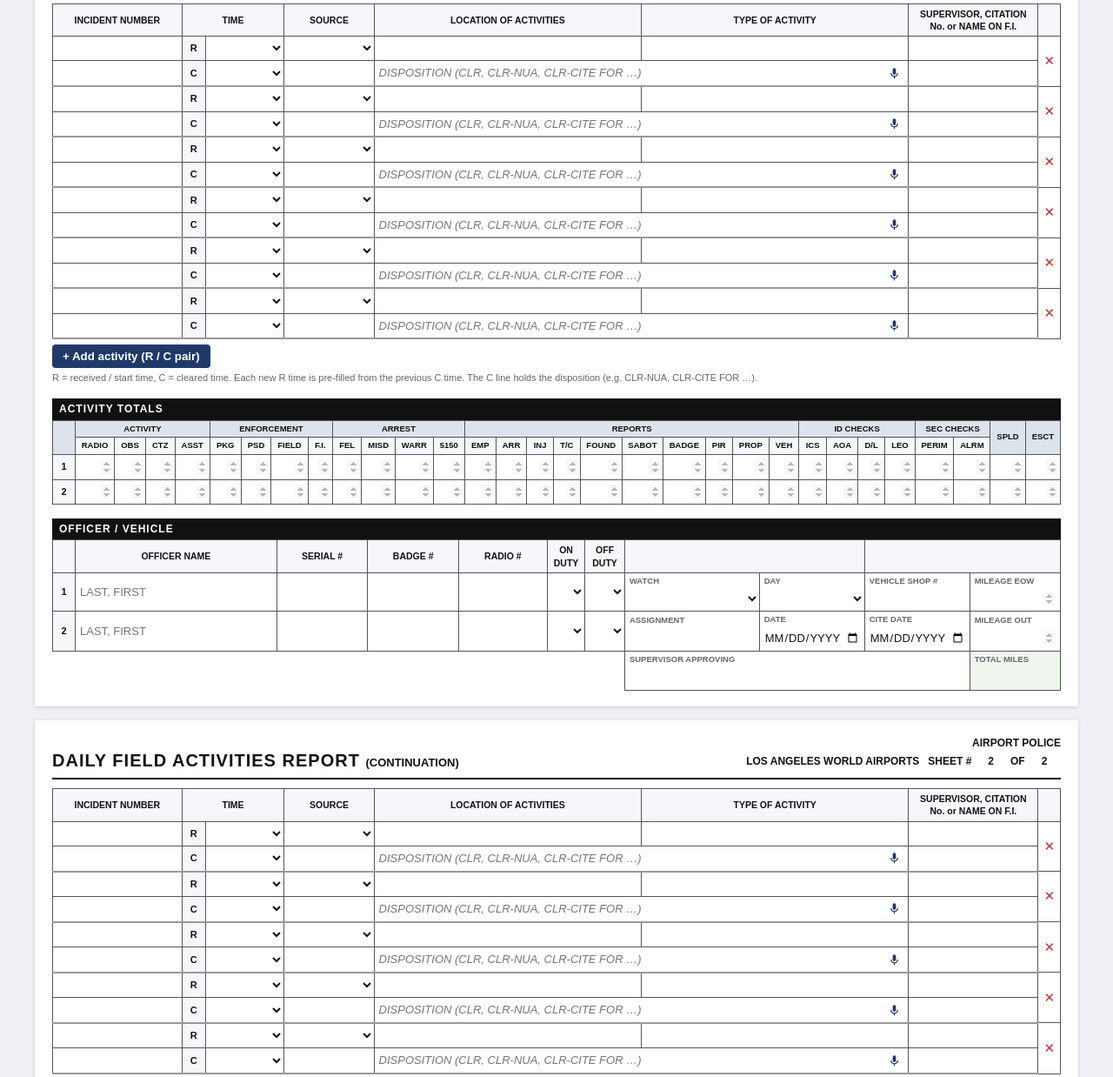
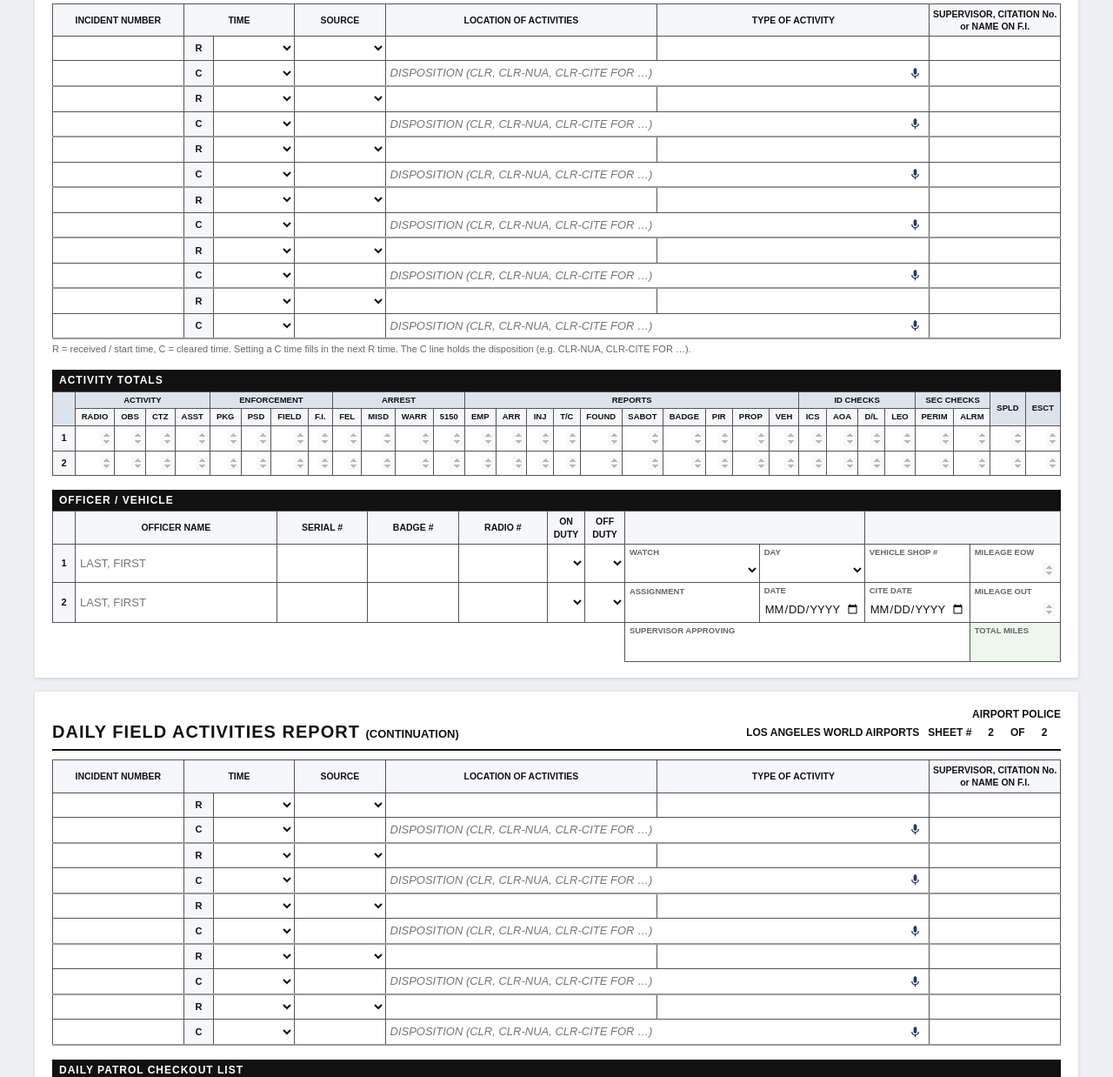
Before and after one commit to laxpdfar/DFAR, a plain HTML site: page index.html in a window 1280 px wide. Shown: the part 135-1373 px from the top of the page at 87% size. Drawn offline with Linux system fonts and the light colour scheme.

Commit message:
Fix activity rows at 6 + 5; remove add/remove activity buttons
Co-Authored-By: Claude Opus 5.5 <noreply@anthropic.com>
Claude-Session: https://claude.ai/code/session_01DJZFH4vmWy84Dh1UpaPDhz

```diff
--- a/index.html
+++ b/index.html
@@ -47,9 +47,7 @@
   .rc{width:26px;text-align:center;font-weight:bold;font-size:11px;background:var(--soft)}
   tr.c td{border-bottom:2px solid #999}
   tr.c .disp input{font-style:italic}
-  .rowbtn{border:0;background:none;color:#b33;cursor:pointer;font-size:15px;padding:0 6px}
-  .addrow{margin-top:6px;background:var(--accent);color:#fff;border:0;border-radius:4px;padding:6px 12px;font-weight:bold;cursor:pointer}
-  .note{color:var(--muted);font-size:11px;margin:4px 0 0}
+      .note{color:var(--muted);font-size:11px;margin:4px 0 0}
   .stats th{font-size:9.5px;padding:3px 1px}
   .stats td input{padding:5px 1px}
   .stats .grp th{background:#dde3ec}
@@ -71,7 +69,7 @@
   @media print{
     @page{size:letter landscape;margin:.35in}
     body{background:#fff;font-size:10.5px}
-    .toolbar,.addrow,.rowbtn,.mic,.note,.noprint,.modal{display:none!important}
+    .toolbar,.mic,.note,.noprint,.modal{display:none!important}
     .sheet{box-shadow:none;margin:0;padding:0;max-width:none}
     .sheet+.sheet{page-break-before:always}
     /* fill each landscape page: log rows stretch into the spare space */
@@ -125,15 +123,14 @@
 
   <div class="log-wrap">
   <table class="log">
-    <colgroup><col style="width:13%"><col style="width:26px"><col style="width:8%"><col style="width:9%"><col style="width:27%"><col style="width:27%"><col style="width:13%"><col class="noprint" style="width:26px"></colgroup>
+    <colgroup><col style="width:13%"><col style="width:26px"><col style="width:8%"><col style="width:9%"><col style="width:27%"><col style="width:27%"><col style="width:13%"></colgroup>
     <thead>
-      <tr><th>INCIDENT NUMBER</th><th colspan="2">TIME</th><th>SOURCE</th><th>LOCATION OF ACTIVITIES</th><th>TYPE OF ACTIVITY</th><th>SUPERVISOR, CITATION No. or NAME ON F.I.</th><th class="noprint"></th></tr>
+      <tr><th>INCIDENT NUMBER</th><th colspan="2">TIME</th><th>SOURCE</th><th>LOCATION OF ACTIVITIES</th><th>TYPE OF ACTIVITY</th><th>SUPERVISOR, CITATION No. or NAME ON F.I.</th></tr>
     </thead>
     <tbody id="logBody"></tbody>
   </table>
   </div>
-  <button type="button" class="addrow" data-target="logBody">+ Add activity (R / C pair)</button>
-  <p class="note">R = received / start time, C = cleared time. Each new R time is pre-filled from the previous C time. The C line holds the disposition (e.g. CLR-NUA, CLR-CITE FOR …).</p>
+  <p class="note">R = received / start time, C = cleared time. Setting a C time fills in the next R time. The C line holds the disposition (e.g. CLR-NUA, CLR-CITE FOR …).</p>
 
   <h2>ACTIVITY TOTALS</h2>
   <div class="stats-wrap">
@@ -181,12 +178,11 @@
   </div>
   <div class="log-wrap">
   <table class="log">
-    <colgroup><col style="width:13%"><col style="width:26px"><col style="width:8%"><col style="width:9%"><col style="width:27%"><col style="width:27%"><col style="width:13%"><col class="noprint" style="width:26px"></colgroup>
-    <thead><tr><th>INCIDENT NUMBER</th><th colspan="2">TIME</th><th>SOURCE</th><th>LOCATION OF ACTIVITIES</th><th>TYPE OF ACTIVITY</th><th>SUPERVISOR, CITATION No. or NAME ON F.I.</th><th class="noprint"></th></tr></thead>
+    <colgroup><col style="width:13%"><col style="width:26px"><col style="width:8%"><col style="width:9%"><col style="width:27%"><col style="width:27%"><col style="width:13%"></colgroup>
+    <thead><tr><th>INCIDENT NUMBER</th><th colspan="2">TIME</th><th>SOURCE</th><th>LOCATION OF ACTIVITIES</th><th>TYPE OF ACTIVITY</th><th>SUPERVISOR, CITATION No. or NAME ON F.I.</th></tr></thead>
     <tbody id="logBody2"></tbody>
   </table>
   </div>
-  <button type="button" class="addrow" data-target="logBody2">+ Add activity (R / C pair)</button>
 
   <h2>DAILY PATROL CHECKOUT LIST</h2>
   <div class="checklist" id="checklist"></div>
@@ -337,13 +333,11 @@ function addEntry(d={},focus=false,body=logBody){
     <td><select data-k="source" class="src" aria-label="Source" data-init="${esc(d.source)}">${SRC_OPTS}</select></td>
     <td><input data-k="location" value="${esc(d.location)}" aria-label="Location"></td>
     <td><input data-k="type" value="${esc(d.type)}" aria-label="Type of activity"></td>
-    <td><input data-k="cite" list="supList" value="${esc(d.cite)}" aria-label="Supervisor, citation or F.I. name"></td>
-    <td class="noprint" rowspan="2" style="text-align:center"><button type="button" class="rowbtn" title="Remove this activity">✕</button></td>`;
+    <td><input data-k="cite" list="supList" value="${esc(d.cite)}" aria-label="Supervisor, citation or F.I. name"></td>`;
   const c=document.createElement('tr'); c.className='c';
   c.innerHTML=`<td></td><td class="rc">C</td><td>${timeSelect('ctime',d.ctime,'Cleared time')}</td>
     <td></td><td colspan="2" class="disp"><div class="dispwrap"><input data-k="disp" value="${esc(d.disp)}" placeholder="Disposition (CLR, CLR-NUA, CLR-CITE FOR …)" aria-label="Disposition">${SR?'<button type="button" class="mic" title="Dictate disposition" aria-label="Dictate disposition">'+MIC_SVG+'</button>':''}</div></td>
     <td><input data-k="cite2" list="supList" value="${esc(d.cite2)}" aria-label="Supervisor or citation (clear line)"></td>`;
-  r.querySelector('.rowbtn').onclick=()=>{r.remove();c.remove();save();};
   const mb=c.querySelector('.mic'); if(mb) mb.onclick=()=>dictate(mb, c.querySelector('[data-k="disp"]'));
   body.append(r,c);
   [r,c].forEach(row=>row.querySelectorAll('select[data-init]').forEach(x=>setTime(x,x.dataset.init)));
@@ -357,7 +351,13 @@ function getEntries(body=logBody){
   }
   return out;
 }
-document.querySelectorAll('.addrow[data-target]').forEach(b=>b.onclick=()=>{addEntry({},true,document.getElementById(b.dataset.target));save();});
+/* When a C time is set, fill the next empty R time with it */
+form.addEventListener('change',ev=>{
+  const el=ev.target; if(el.dataset.k!=='ctime'||!el.value) return;
+  const rs=[...logBody.querySelectorAll('[data-k="rtime"]'),...logBody2.querySelectorAll('[data-k="rtime"]')];
+  const cs=[...logBody.querySelectorAll('[data-k="ctime"]'),...logBody2.querySelectorAll('[data-k="ctime"]')];
+  const next=rs[cs.indexOf(el)+1]; if(next&&!next.value){ setTime(next,el.value); save(); }
+});
 
 /* ---------- Calculations ---------- */
 const DAYS=['SUNDAY','MONDAY','TUESDAY','WEDNESDAY','THURSDAY','FRIDAY','SATURDAY'];
@@ -392,8 +392,9 @@ function apply(data){
   });
   [[logBody,'log',6],[logBody2,'log2',5]].forEach(([body,key,n])=>{
     body.innerHTML='';
-    const log=(data&&data[key]&&data[key].length)?data[key]:null;
-    if(log) log.forEach(e=>addEntry(e,false,body)); else for(let i=0;i<n;i++) addEntry({rtime:(i||body===logBody2)?undefined:''},false,body);
+    const saved=((data&&data[key])||[]).slice();
+    while(saved.length>n && !Object.values(saved[saved.length-1]).some(v=>v)) saved.pop();
+    for(let i=0;i<Math.max(n,saved.length);i++) addEntry(saved[i]||{rtime:''},false,body);
   });
   recalc(); buildSupList();
 }
```
Also changed, not shown: 1 other file.
